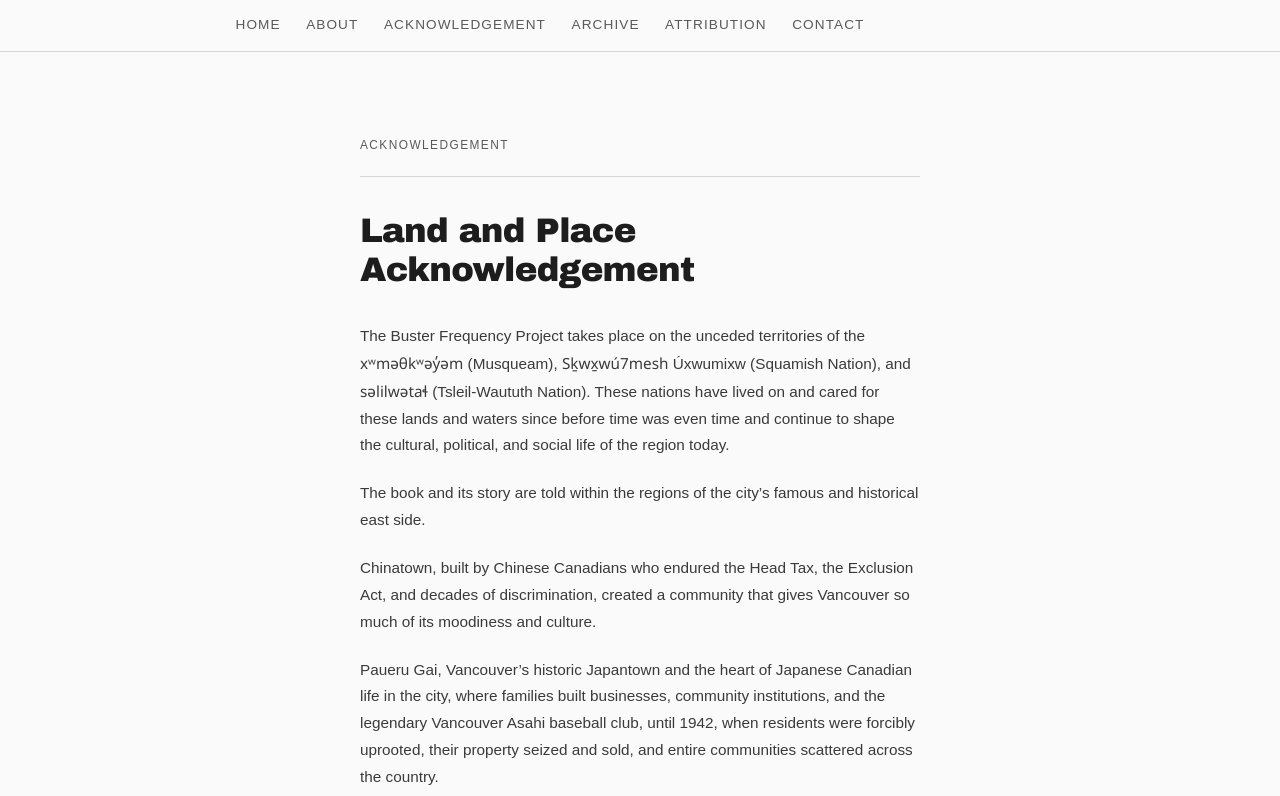
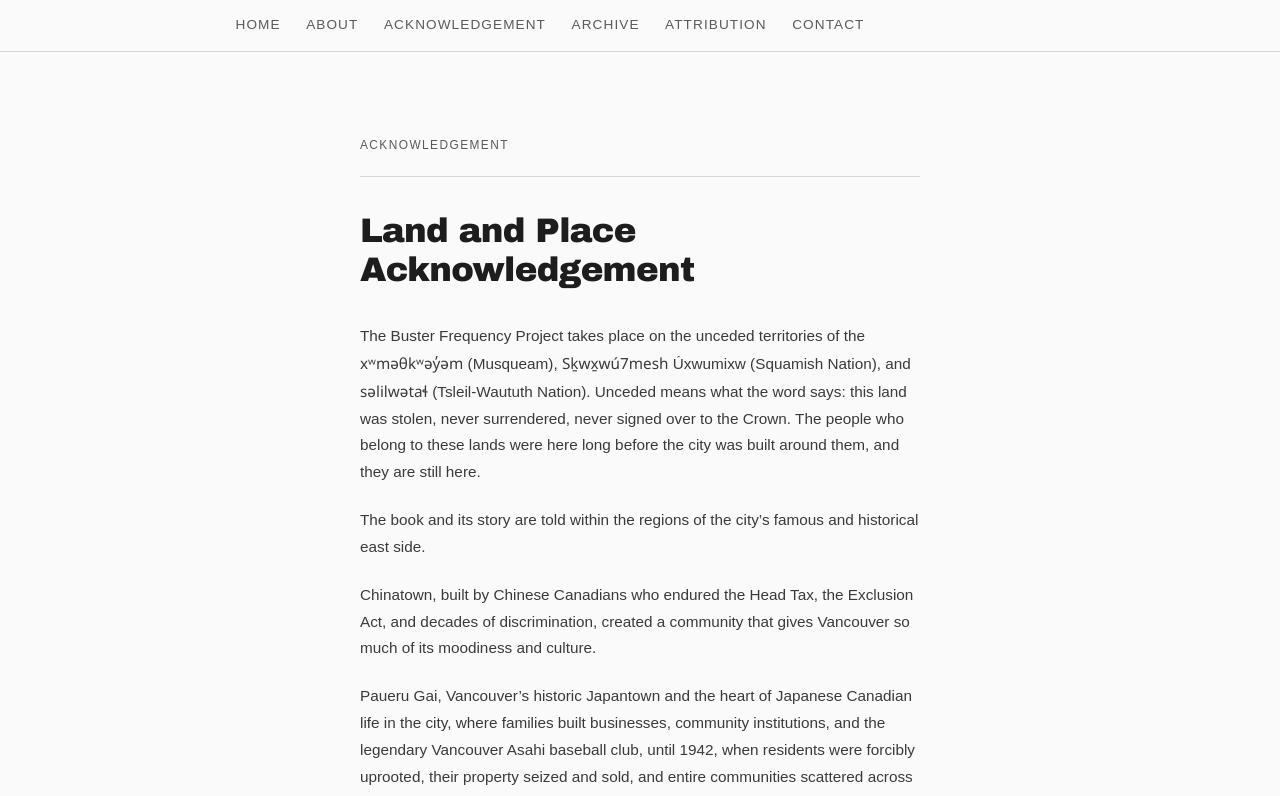
Before and after one commit to Cranbury3P0/buster, a Next.js app: page /acknowledgement in a window 1280 px wide. Shown: the top 796 px of the page. Built offline with nearby package versions, Linux system fonts and the light colour scheme; no server answers; a web font is replaced by a local one.

Commit message:
Revert "Revise acknowledgement opening paragraph"
This reverts commit f89cc146ecd71a45194b538703b4e4056630028e.

```diff
--- a/app/acknowledgement/page.tsx
+++ b/app/acknowledgement/page.tsx
@@ -95,10 +95,10 @@ export default function AcknowledgementPage() {
             The Buster Frequency Project takes place on the unceded territories of the{' '}
             <span style={nativeFontStyle}>xʷməθkʷəy̓əm</span> (Musqueam),{' '}
             <span style={nativeFontStyle}>Sḵwx̱wú7mesh</span> Úxwumixw (Squamish Nation), and{' '}
-            <span style={nativeFontStyle}>səlilwətaɬ</span> (Tsleil-Waututh Nation). These
-            nations have lived on and cared for these lands and waters since before time was even
-            time and continue to shape the cultural, political, and social life of the region
-            today.
+            <span style={nativeFontStyle}>səlilwətaɬ</span> (Tsleil-Waututh Nation). Unceded
+            means what the word says: this land was stolen, never surrendered, never signed over
+            to the Crown. The people who belong to these lands were here long before the city was
+            built around them, and they are still here.
           </p>
 
           <p style={{ margin: 0 }}>
```
